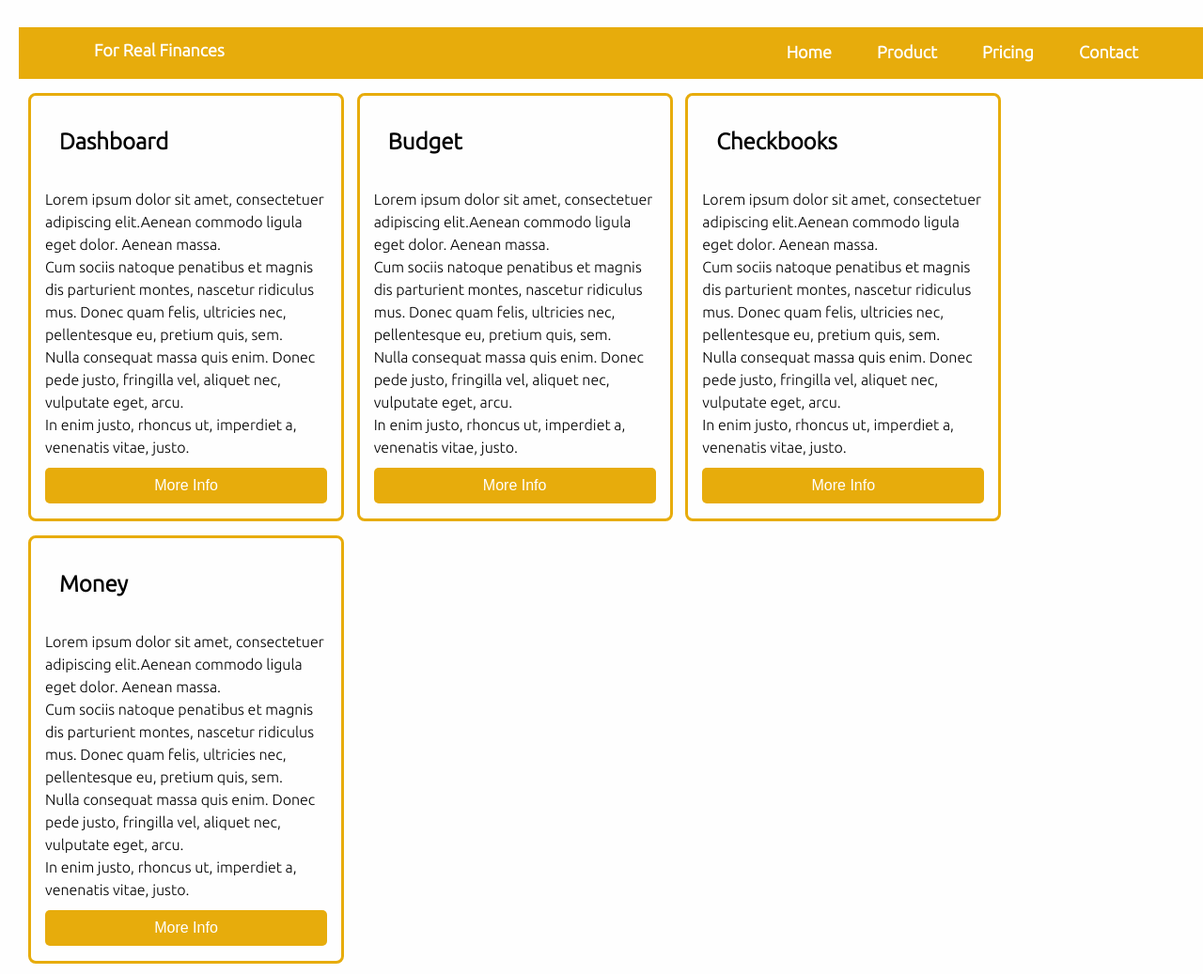
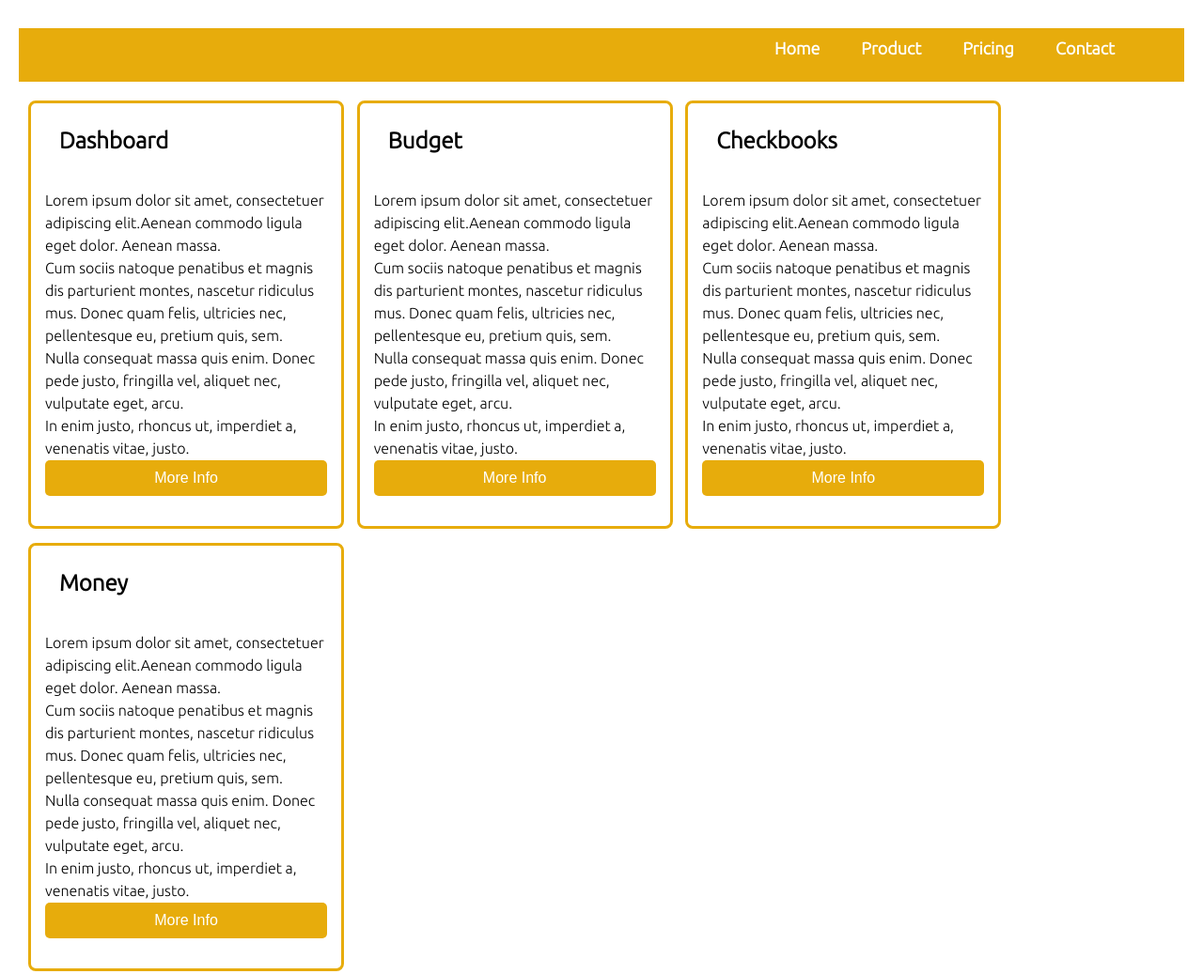
Before and after one commit to gabserna/W3D1, a plain HTML site: page index.html in a window 1280 px wide. Shown: the whole page at 94% size. Drawn offline with Linux system fonts and the light colour scheme.

Commit message:
flexbox project

```diff
--- a/index.html
+++ b/index.html
@@ -6,13 +6,11 @@
     <!--<meta name="viewport" content="width=device-width">-->
     <title>Real Finances</title>
     <link href="https://fonts.googleapis.com/css2?family=Ubuntu:wght@300&display=swap" rel="stylesheet">
-    <link href="style.css" rel="stylesheet" type="text/css" />
+    <link href="styleflex.css" rel="stylesheet" type="text/css" />
 </head>
 <body>
 
-  <h2>For Real Finances</h2>
-
-  <div class="header">
+<div class="header">
   <ul class="nav">
     <li><a href="#">Home</a></li>
     <li><a href="#">Product</a></li>
--- /dev/null
+++ b/styleflex.css
@@ -0,0 +1,71 @@
+header, html, body, span, header, li {
+  font-family: 'Ubuntu', sans-serif;
+  margin-right: auto;
+  margin-left:  auto;
+  max-width: var(--wrapper-width, 1500px);
+  padding-right: 10px;
+  padding-left:  10px;
+}
+
+  h1, h3, h4 {
+    font-weight: bold;
+    font-size: 24px;
+    padding: 5px 0 0 15px;
+  }
+  ul, ol, li, a {
+    padding: 0 20px 0 0;
+    border: 0;
+    margin: 0;
+    color: #ffffff;
+    font-size: 18px;
+    text-decoration: none;
+    margin-bottom: 5px;
+    line-height: 22px;
+    }
+.header {
+    padding: 10px;
+    background: #E7AC0C top right no-repeat;
+    margin-bottom: 15px;
+  }
+  .nav {
+    display: flex;
+    justify-content:flex-end;
+    align-items: baseline;
+  }
+  .nav li {
+    display: flex;
+    font-weight: bold;
+    padding-right: 24px;
+  }
+  .nav h2 {
+    text-align: left;
+    font-weight: bold;
+    font-size: 18px;
+    color: #FFFFFF;
+  }
+
+  span.box {
+    display: inline-flex;
+    justify-content: left;
+    align-items: center;
+    flex-flow: row wrap;
+    width: 300px;
+    height: 450px;
+    padding: 0 15px 0 15px;
+    border: 3px solid #E7AC0C;
+    font-size: 16px;
+    margin: 5px auto 10px 10px !important;
+    border-radius: 8px;
+    line-height: 1.5;
+  }
+
+  input[type=submit] {
+    width: 300px;
+    font-size: 16px;
+    color: white;
+    border: none;
+    border-radius: 5px;
+    padding: 10px;
+    margin: -1rem auto 2rem auto !important;
+    background-color: #E7AC0C;
+  }
```
